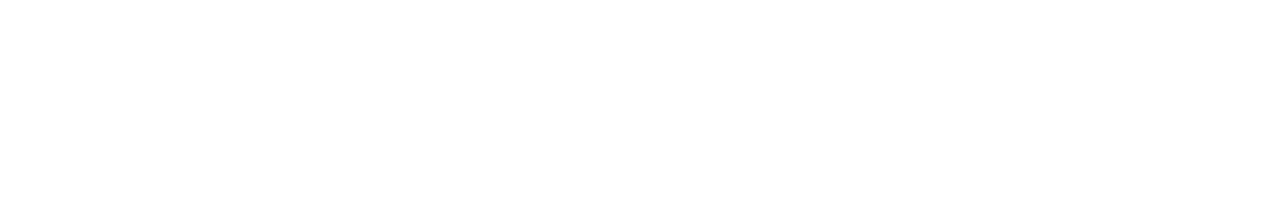
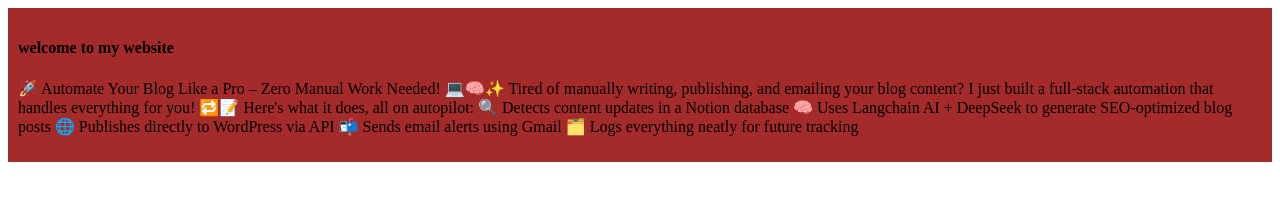
Before and after one commit to jahid516016/my-simple-website, a plain HTML site: page index.html in a window 1280 px wide. Drawn offline with Linux system fonts and the light colour scheme.

Commit message:
added the first blog

```diff
--- a/index.html
+++ b/index.html
@@ -4,6 +4,19 @@
     <meta charset="UTF-8">
     <meta name="viewport" content="width=device-width, initial-scale=1.0">
     <title>Document</title>
+    <link rel="stylesheet" href="style/styles.css">
+    <div>
+        <h4>welcome to my website</h4>
+        <p>🚀 Automate Your Blog Like a Pro – Zero Manual Work Needed! 💻🧠✨
+Tired of manually writing, publishing, and emailing your blog content?
+I just built a full-stack automation that handles everything for you! 🔁📝
+Here's what it does, all on autopilot:
+🔍 Detects content updates in a Notion database
+🧠 Uses Langchain AI + DeepSeek to generate SEO-optimized blog posts
+🌐 Publishes directly to WordPress via API
+📬 Sends email alerts using Gmail
+🗂️ Logs everything neatly for future tracking</p>
+    </div>
 </head>
 <body>
 
--- /dev/null
+++ b/style/styles.css
@@ -0,0 +1,4 @@
+div{
+    background-color: brown;
+    padding: 10px;
+}
```
